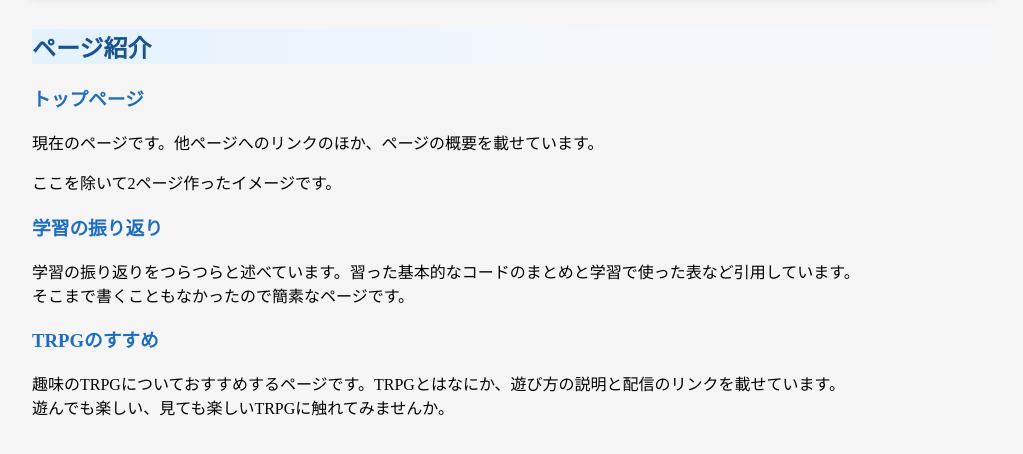
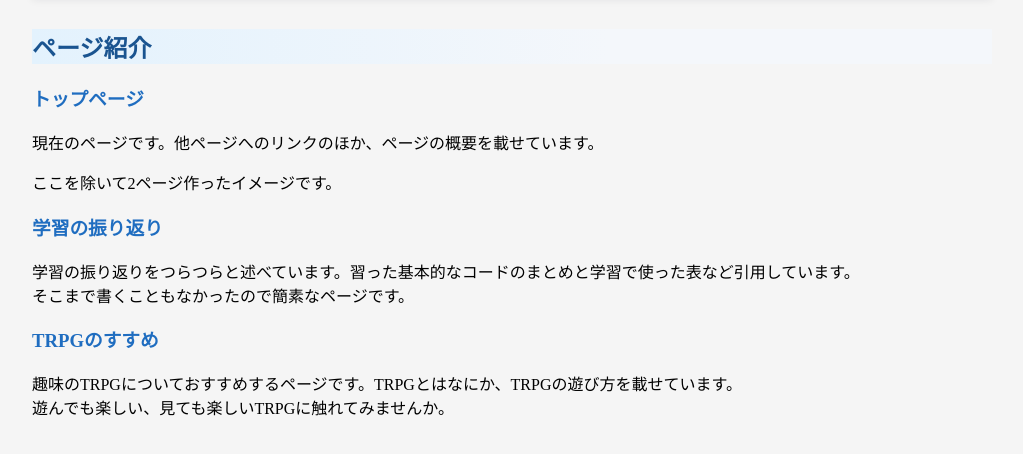
Before and after one commit to web2025-025/information-processing-4th, a plain HTML site: page index.html in a window 1280 px wide. Shown: the part 162-616 px from the top of the page, without its empty margins (128-1151 px from the left). Drawn offline with Linux system fonts and the light colour scheme.

Commit message:
Update index.html

```diff
--- a/index.html
+++ b/index.html
@@ -30,7 +30,7 @@
   </p>
     <h3>TRPGのすすめ</h3>
   <p>
-    趣味のTRPGについておすすめするページです。TRPGとはなにか、遊び方の説明と配信のリンクを載せています。<br>
+    趣味のTRPGについておすすめするページです。TRPGとはなにか、TRPGの遊び方を載せています。<br>
      遊んでも楽しい、見ても楽しいTRPGに触れてみませんか。</p>
 
 
```
